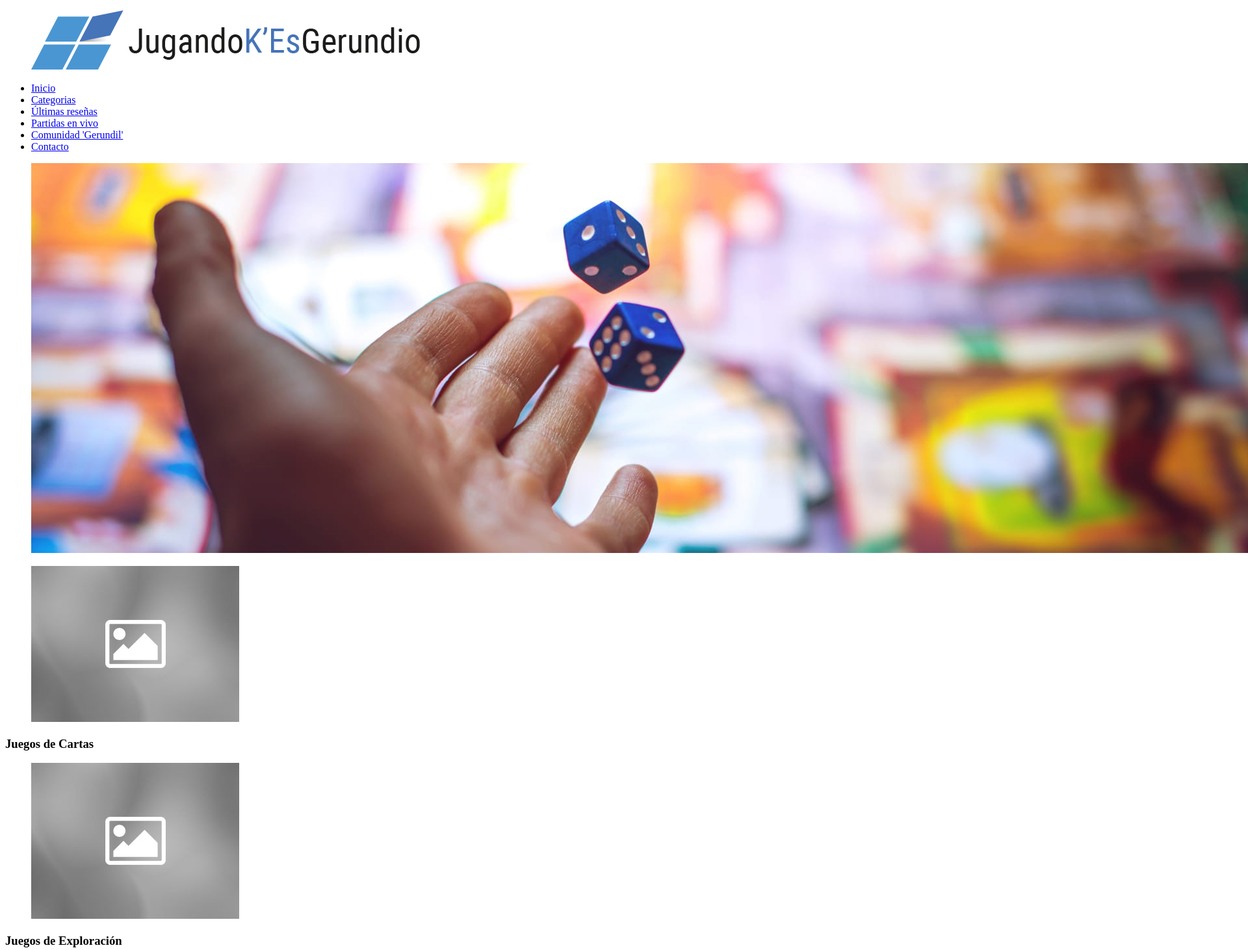
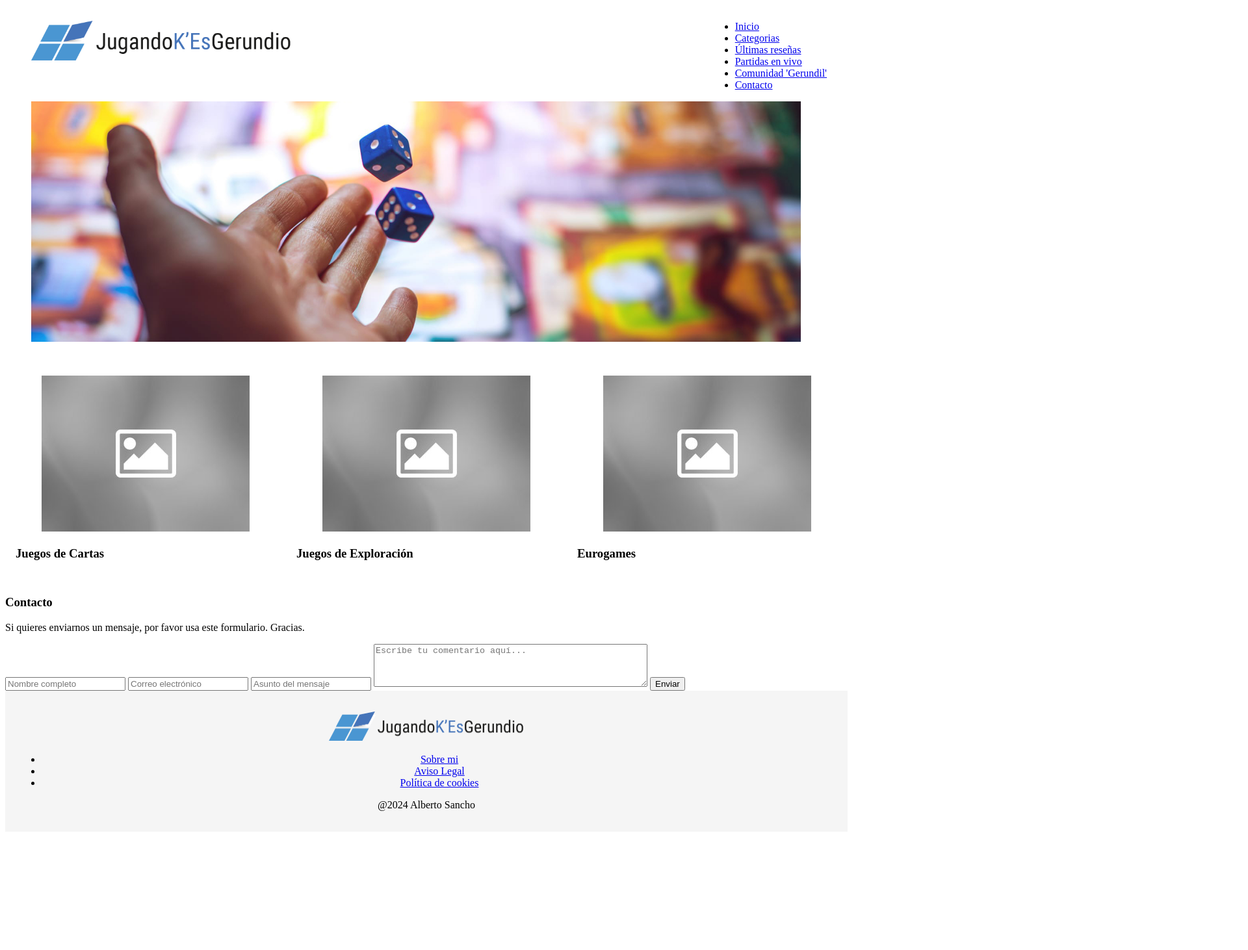
Before and after one commit to Kfriokface/html5_arquitectura_informacion, a plain HTML site: page index.html in a window 1280 px wide. Shown: the top 1462 px of the page at 65% size, 1920 px wide, since content can reach past the window. After the commit the page ends 1288 px from the top, so only its background shows below. Drawn offline with Linux system fonts and the light colour scheme.

Commit message:
Más cambios

```diff
--- a/index.html
+++ b/index.html
@@ -9,10 +9,10 @@
   </head>
   <body>
     <header>
-      <figure class="logo">
-        <img src="/assets/images/logotipoJKG.png" alt="Logotipo de JugandoKesGerundio" width="600" height="91" />
+      <figure class="logo" style="float: left; max-width: 400px;">
+        <img src="/assets/images/logotipoJKG.png" alt="Logotipo de JugandoKesGerundio" width="100%" height="auto" />
       </figure>
-      <nav class="menu">
+      <nav class="menu"  style="float: right;">
         <ul>
           <li><a href="/index.html">Inicio</a></li>
           <li><a href="#jkg_categorias">Categorias</a></li>
@@ -30,31 +30,52 @@
           <source srcset="/assets/images/slider/slider_w_538.jpg" media="(max-width: 538px)" />
           <source srcset="/assets/images/slider/slider_w_720.jpg" media="(max-width: 720px)" />
           <source srcset="/assets/images/slider/slider_w_1920.jpg" media="(min-width: 721px)" />
-          <img src=/assets/images/slider/slider_w_1920.jpg" alt="Una mano lanzando los dados" title="El anzamiento de dados determina la fortuna" width="1920" height="600"/>
+          <img src=/assets/images/slider/slider_w_1920.jpg" alt="Una mano lanzando los dados" title="El anzamiento de dados determina la fortuna" width="100%" height="auto">
         </picture>
       </figure>
       <article>
-        <section id="jkg_categorias" class="jkg-seccion">
-          <div class="jkg-container">
+        <section id="jkg_categorias" class="jkg-seccion" style="display: flex;">
+          <div class="jkg-container" style="float: left; padding: 1em;">
             <figure><img src="/assets/images/category_320x240.jpg" alt="Juegos de cartas" title="Caregoría: juegos de cartas" /></figure>
             <h3>Juegos de Cartas</h3>
           </div>
-          <div class="jkg-container">
+          <div class="jkg-container" style="float: left; padding: 1em;">
             <figure><img src="/assets/images/category_320x240.jpg" alt="Juegos de exploración" title="Caregoría: juegos de exploración" /></figure>
             <h3>Juegos de Exploración</h3>
           </div>
-          <div class="jkg-container">
+          <div class="jkg-container" style="float: left; padding: 1em;">
             <figure><img src="/assets/images/category_320x240.jpg" alt="Eurogames" title="Caregoría: Eurogames" /></figure>
             <h3>Eurogames</h3>
           </div>
         </section>
         <section id="jkg_ultimas" class="jkg-seccion">
-
+          <div></div>
         </section>
         <section>
-          <form action=""></form>
+            <h3>Contacto</h3>
+            <p>Si quieres enviarnos un mensaje, por favor usa este formulario. Gracias.</p>
+            <form action="" method="post">
+                <input type="text" name="nombre" placeholder="Nombre completo">
+                <input type="email" name="correo" placeholder="Correo electrónico">
+                <input type="text" name="asunto" placeholder="Asunto del mensaje">
+                <textarea rows="4" cols="50" placeholder="Escribe tu comentario aquí..."></textarea>
+                <input type="submit" value="Enviar">
+              </form>
         </section>
       </article>
     </main>
+    <footer style="background-color: whitesmoke; padding: 1em; text-align: center; width: 100%; display: table;">
+        <figure class="logo">
+            <img src="/assets/images/logotipoJKG.png" alt="Logotipo de JugandoKesGerundio" width="300" height="45" />
+        </figure>
+        <nav>
+            <ul>
+                <li><a href="/sobre-mi">Sobre mi</a></li>
+                <li><a href="/legal">Aviso Legal</a></li>
+                <li><a href="/politica-cookies">Política de cookies</a></li>
+            </ul>
+        </nav>
+        <p><span>@2024</span> Alberto Sancho</p>
+    </footer>
   </body>
 </html>
```
